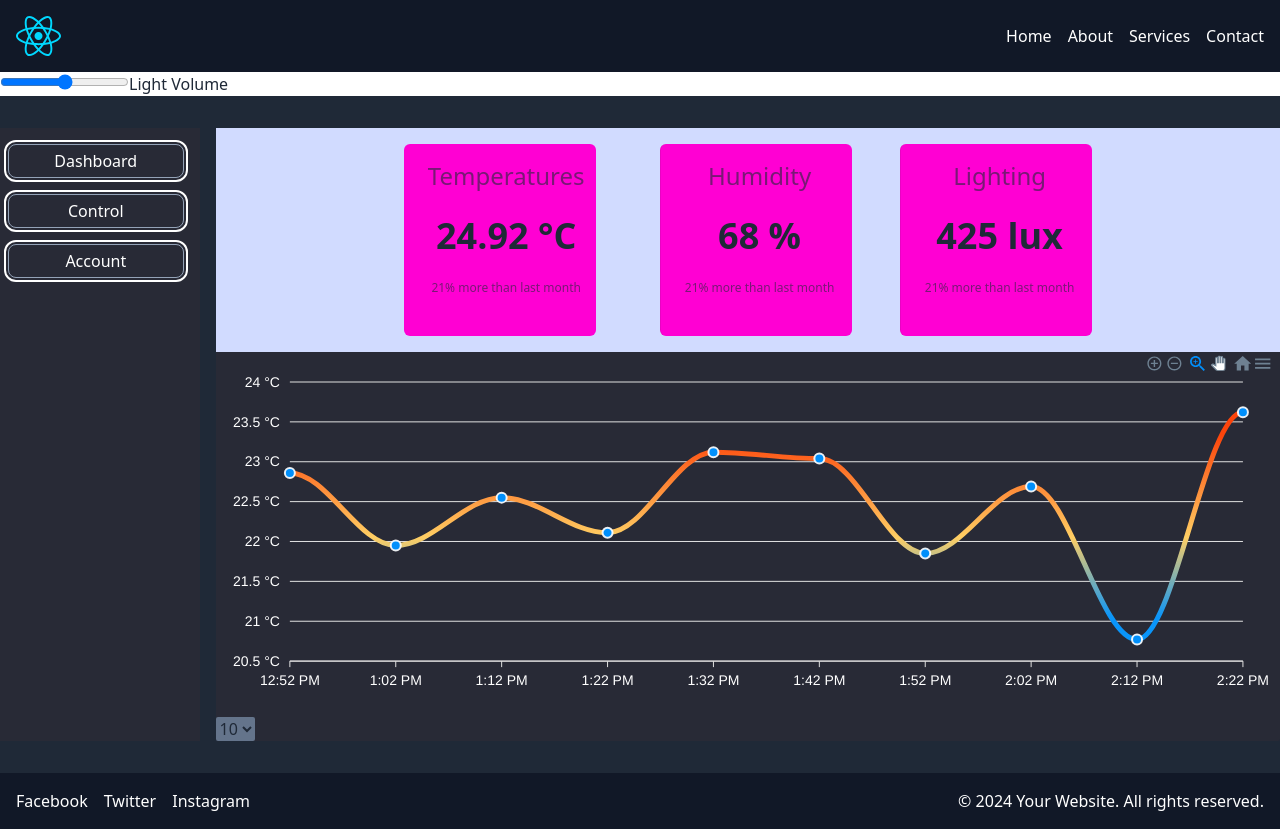
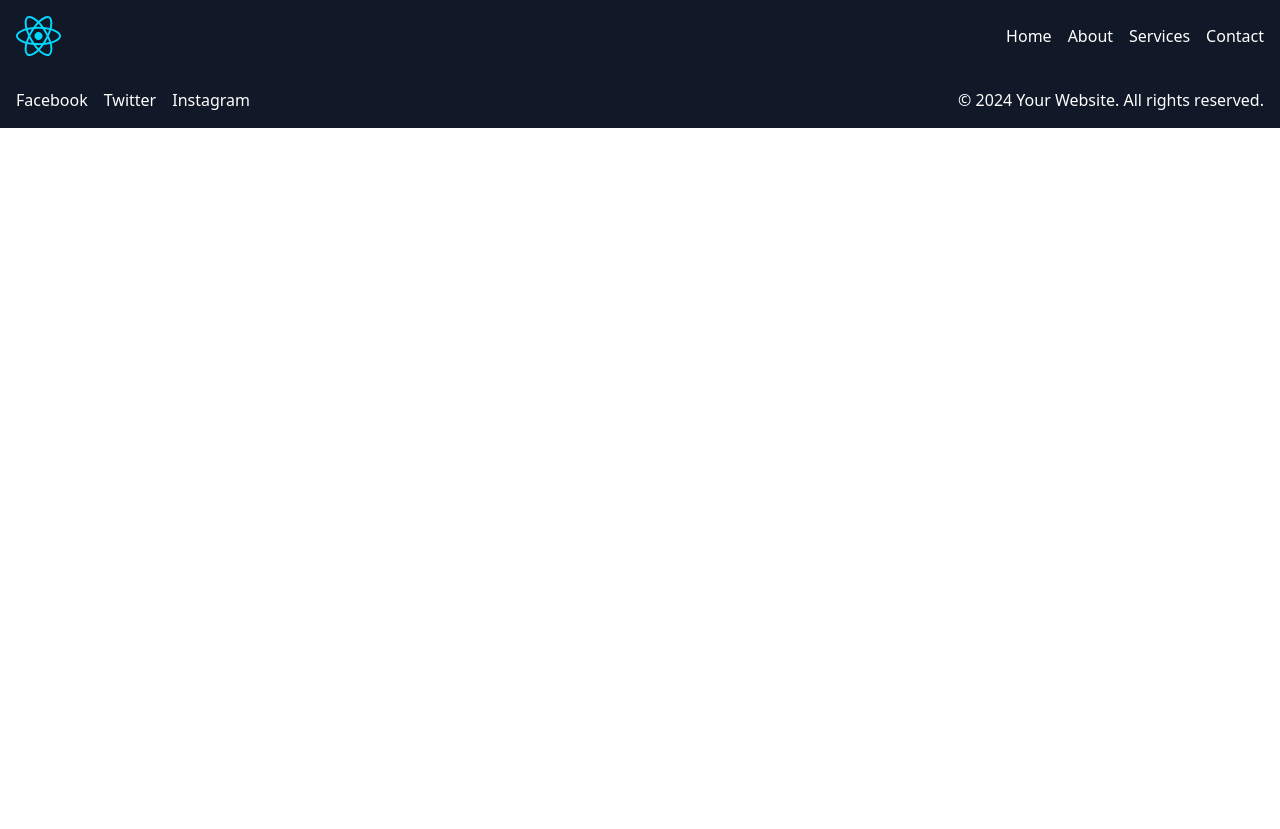
Before and after one commit to vinhkhangphung/smart-home-frontend, a React (Vite) app: page / in a window 1280 px wide. After the commit the page ends 800 px from the top, so only its background shows below. Built offline with nearby package versions, Linux system fonts and the light colour scheme; the HTML template or start-up script is replaced by a standard one.

Commit message:
fix slider not dragging

```diff
--- a/src/components/RangeSlider.jsx
+++ b/src/components/RangeSlider.jsx
@@ -7,8 +7,8 @@ export default function RangeSlider({ label, value, setvalue }) {
         min="0"
         id={label}
         max="100"
-        value={value}
-        onChange={(event) => setvalue(parseInt(event.target.value))}
+        defaultValue={value}
+        onDrag={(event) => setvalue(parseInt(event.target.value))}
       />
       <label htmlFor={label}>{label}</label>
     </div>
--- a/src/routes/Routes.jsx
+++ b/src/routes/Routes.jsx
@@ -9,7 +9,7 @@ export default function AppRoute() {
       <Header />
 
       <Routes>
-        <Route path="/*" element={<HomeRouter />} />
+        <Route path="/home" element={<HomeRouter />} />
       </Routes>
 
       <Footer />
```
